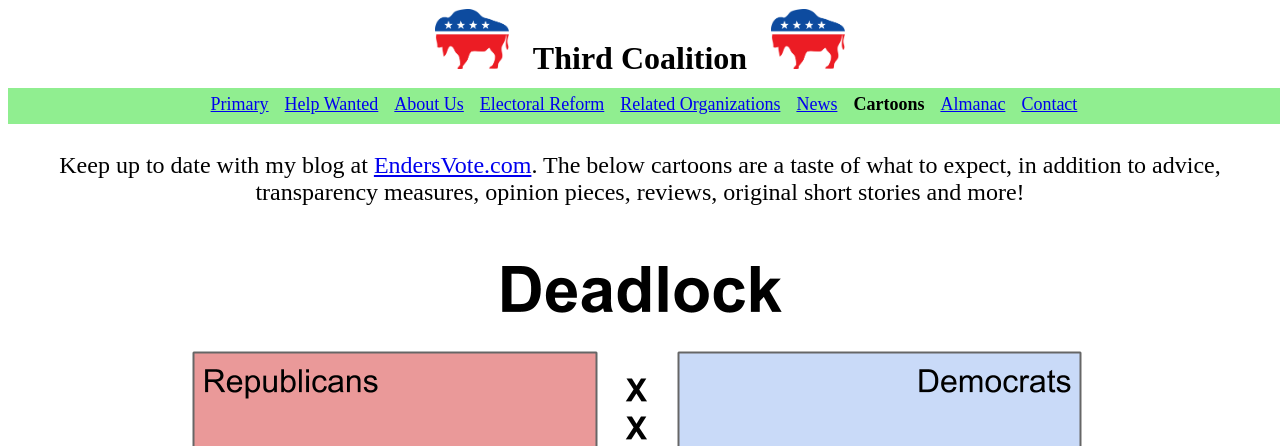
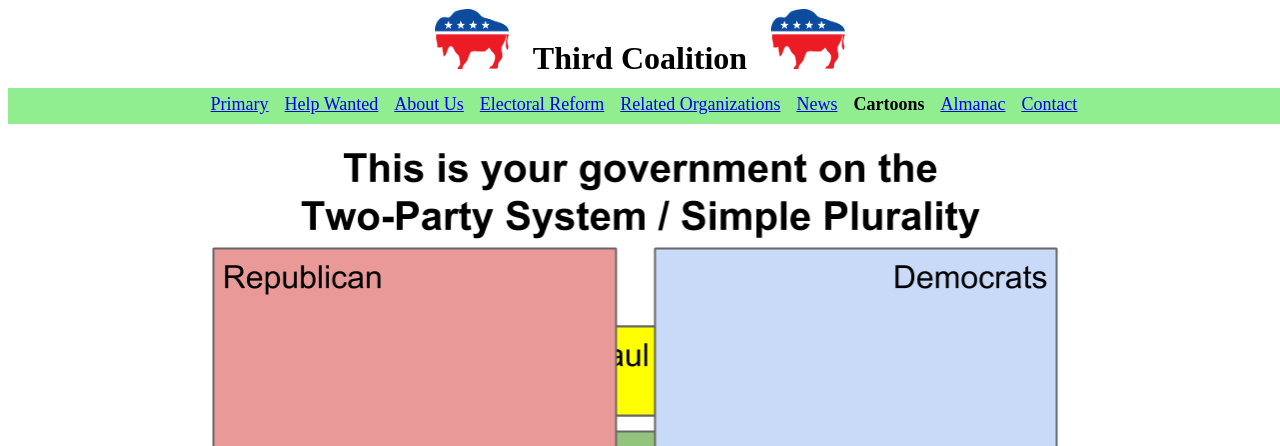
Before and after one commit to ThirdCoalition/primary, a Django app: page /blog in a window 1280 px wide. Shown: the top 446 px of the page. Run offline with Django 3.2, Linux system fonts and the light colour scheme.

Commit message:
reordering cartoons

```diff
--- a/templates/blog.html
+++ b/templates/blog.html
@@ -5,21 +5,19 @@
 {% block content %}
 
 <div class="topdiv" style="padding-top:4px;">
-  <p>Keep up to date with my blog at <a href="http://endersvote.com" target="_blank">EndersVote.com</a>. The below cartoons are a taste of what to expect, in addition to advice, transparency measures, opinion pieces, reviews, original short stories and more!</p>
+  <img src="{% static 'transparency.png' %}" alt="transparency" />
 
+  <p style="font-size:xx-large;">Choices</p>
+  <img src="{% static 'newflag.png' %}" alt="new flags"</img>
+
+  <p style="font-size:xx-large;">The D.C. Shuffle</p>
   <img src="{% static 'deadlock.png' %}" alt="d.c. shuffle"</img>
 
   <p style="font-size:xx-large;">Lemmings</p>
   <img src="{% static 'koch.png' %}" alt="koch blockers"</img>
 
-  <p style="font-size:xx-large;">Choices</p>
-  <img src="{% static 'newflag.png' %}" alt="new flags"</img>
-
   <p style="font-size:xx-large;">TPS Report [Wake Up, Sheeple]</p>
   <img src="{% static 'sheeple.png' %}" alt="sheeple" />
-
-  <p style="font-size:xx-large;">Transparency</p>
-  <img src="{% static 'transparency.png' %}" alt="transparency" />
 
   <p style="font-size:xx-large;">S.T.E.M.</p>
   <img src="{% static 'stem.png' %}" alt="stem" />
```
